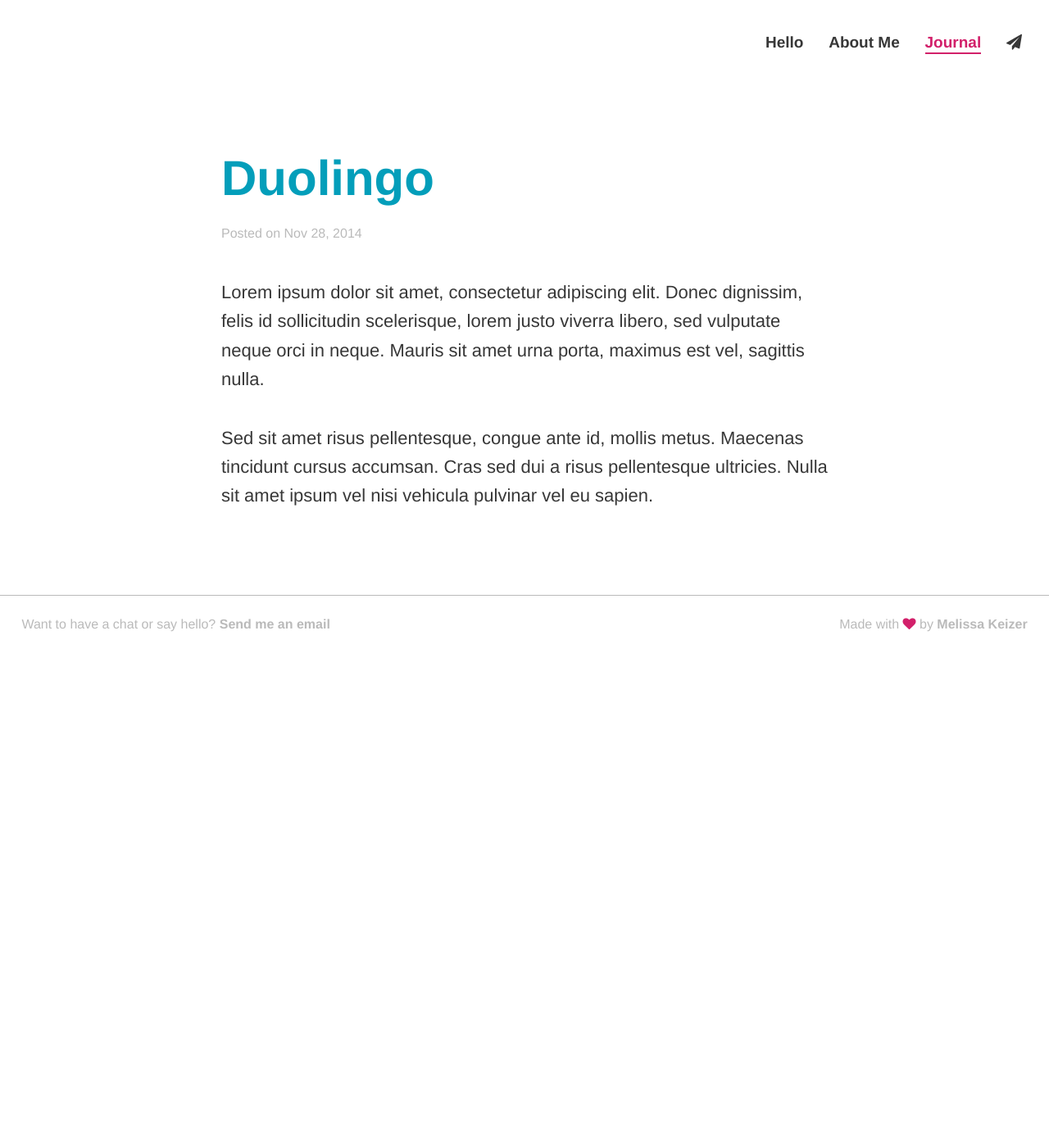
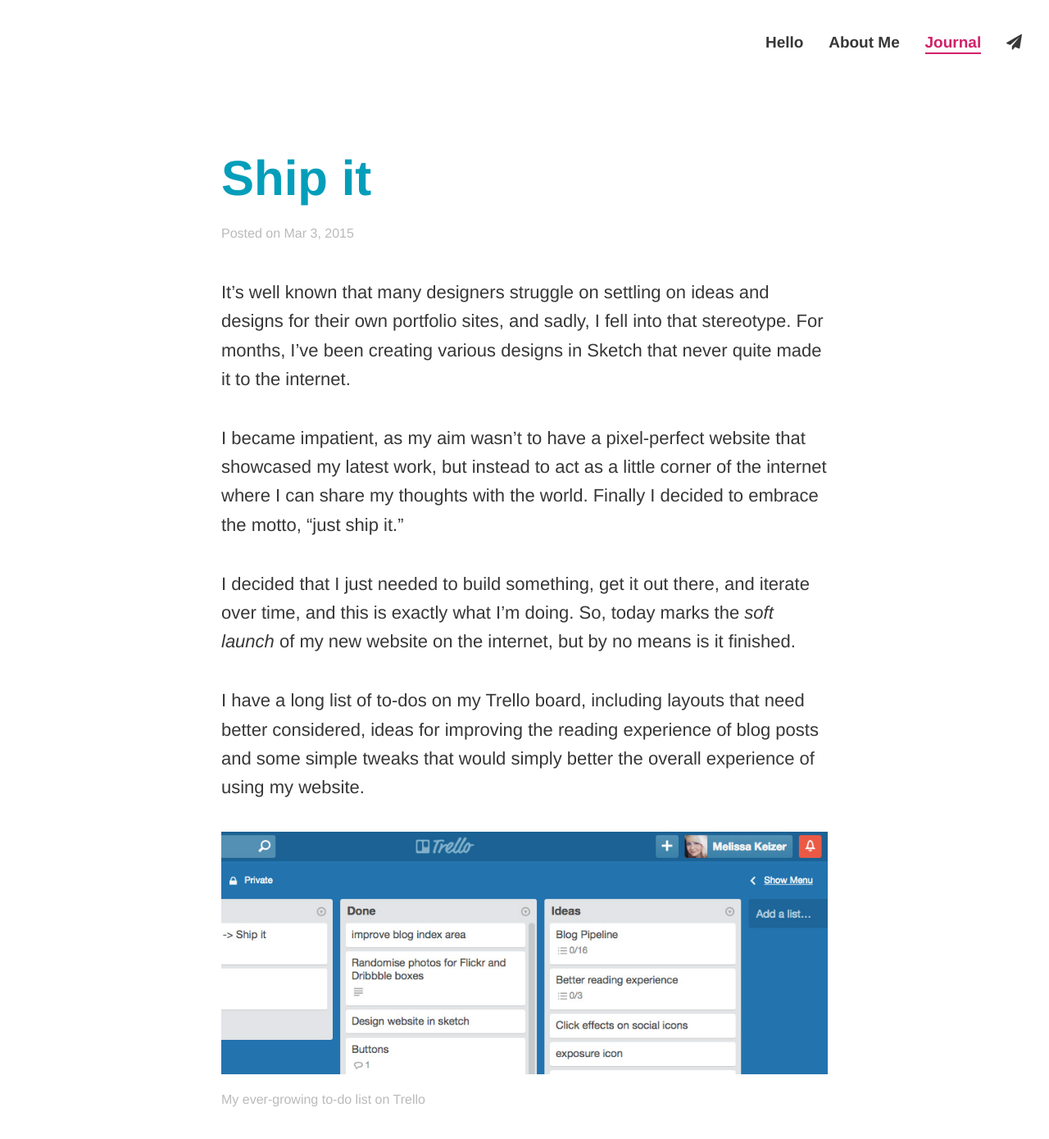
Before and after one commit to melissakeizer/melissakeizer.com, a Jekyll site: the page built from _posts/2014-11-28-duolingo.markdown, in a window 1280 px wide and 1400 px high. Shown: the top 1390 px of the window at 82% size. Built offline with Jekyll 4.4.1, drawn with Linux system fonts in a browser that asks for light colours; nearby versions of some CDN libraries; comment, search, counter and statistics services are not loaded; some of the changed text lies outside the part shown.

Commit message:
new blog post- ship it

```diff
--- a/_layouts/eyekiller.html
+++ b/_layouts/eyekiller.html
@@ -26,7 +26,7 @@
               <div class="inner">
                 <h3>Rumble Labs</h3>
                 <p>In one of my favourite projects to-date, I had a primary role in the design and development of the Rumble Labs portfolio site. With the aim to showcase our work and content in a highly engaging way, I conducted all of the photography for the website and created very visual designs, which I later helped build using HAML, Sass and Javascript on the framework <a href="https://middlemanapp.com">Middleman</a>.</p>
-                <a href="{{ site.baseurl }}/about/" class="button button-push"><i class="button-icon fa fa-long-arrow-right"></i><span>View Live Site</span></a>
+                <a href="http://rumblelabs.com" class="button button-push"><i class="button-icon fa fa-long-arrow-right"></i><span>View Live Site</span></a>
               </div>
             </li>
             <li class="work-example rumble-labs"></li>
@@ -50,7 +50,7 @@
             <li>
               <div class="inner">
                 <h3>Reverspective</h3>
-                <p>While this project is still in the development stage, I've enjoyed creating the visuals to meet the client brief. The site is for a quirky, London-based artist whose work is three-dimensional and panoramic.</p>
+                <p>I recently designed a website for a London-based artist whose work is quirkly, colourful and often panoramic. To showcase the work in the best light, I made use of the full-width of the screen, and kept the design clean and minimal, while still retaining personality. </p>
                 <a href="https://dribbble.com/shots/1923285-Artist-Website-Concepts/attachments/330605" class="button button-push view-dribbble"><i class="button-icon fa fa-long-arrow-right"></i><span>View on Dribbble</span></a>
               </div>
             </li>
--- a/_posts/2014-11-28-duolingo.markdown
+++ b/_posts/2014-11-28-duolingo.markdown
@@ -1,10 +1,23 @@
 ---
 layout: post
 selected: journal
-title:  "Duolingo"
-date:   2014-11-28 18:12:42
+title:  "Ship it"
+date:   2015-03-03 18:12:42
 
 ---
-Lorem ipsum dolor sit amet, consectetur adipiscing elit. Donec dignissim, felis id sollicitudin scelerisque, lorem justo viverra libero, sed vulputate neque orci in neque. Mauris sit amet urna porta, maximus est vel, sagittis nulla.
 
-Sed sit amet risus pellentesque, congue ante id, mollis metus. Maecenas tincidunt cursus accumsan. Cras sed dui a risus pellentesque ultricies. Nulla sit amet ipsum vel nisi vehicula pulvinar vel eu sapien.
+
+It's well known that many designers struggle on settling on ideas and designs for their own portfolio sites, and sadly, I fell into that stereotype. For months, I've been creating various designs in Sketch that never quite made it to the internet.
+
+I became impatient, as my aim wasn't to have a pixel-perfect website that showcased my latest work, but instead to act as a little corner of the internet where I can share my thoughts with the world. Finally I decided to embrace the motto, "just ship it."
+
+I decided that I just needed to build something, get it out there, and iterate over time, and this is exactly what I'm doing. So, today marks the *soft launch* of my new website on the internet, but by no means is it finished.
+
+I have a long list of to-dos on my Trello board, including layouts that need better considered, ideas for improving the reading experience of blog posts and some simple tweaks that would simply better the overall experience of using my website.
+
+![photo caption](../img/blog/trello-to-dos.jpg "Trello")
+<span class="caption">My ever-growing to-do list on Trello</span>
+
+Knowing my site is now out and open to scrutiny motivates me to improve it, and I look forward to moving Trello tasks into the "done" list.
+
+For now, I'm excited about writing again and sharing my thoughts on my journal. I've added comment functionality to my posts so I encourage you to share your opinions too and keep the conversation going.
--- a/eyekiller/index.markdown
+++ b/eyekiller/index.markdown
@@ -12,6 +12,6 @@
 
 For the last year and nine months I have been working at [Rumble Labs](http://rumblelabs.com), and while I have thoroughly enjoyed my experience and learned a lot, I'm ready to be presented with new challenges in an environment that offers more variety. I am confident that I could, not only expand my knowledge and learn new creative skills with your team, but bring fresh ideas of my own to the table.
 
-I have linked my [CV](https://www.dropbox.com/s/cvdywxwn42j8gsw/mkeizer-cv-2015.pdf?dl=0) and a few examples of my work for you to review, but I'd really like to meet with you in person to better articulate why I'm eagar to join your team.
+You'll find a few examples of my work below and you can [view my CV on Dropbox](https://www.dropbox.com/s/cvdywxwn42j8gsw/mkeizer-cv-2015.pdf?dl=0). However I'd really like to meet with you in person to better articulate why I'm eagar to join your team.
 
 **Thank you for your time and I hope to speak to you soon!**
```
Also changed, not shown: _posts/2014-11-30-the-ios-apps-i-cant-live-without.markdown (deleted, +0 -12 lines), eyekiller/old-index.html (deleted, +0 -24 lines), img/blog/trello-to-dos.jpg (added), 8 other files.
